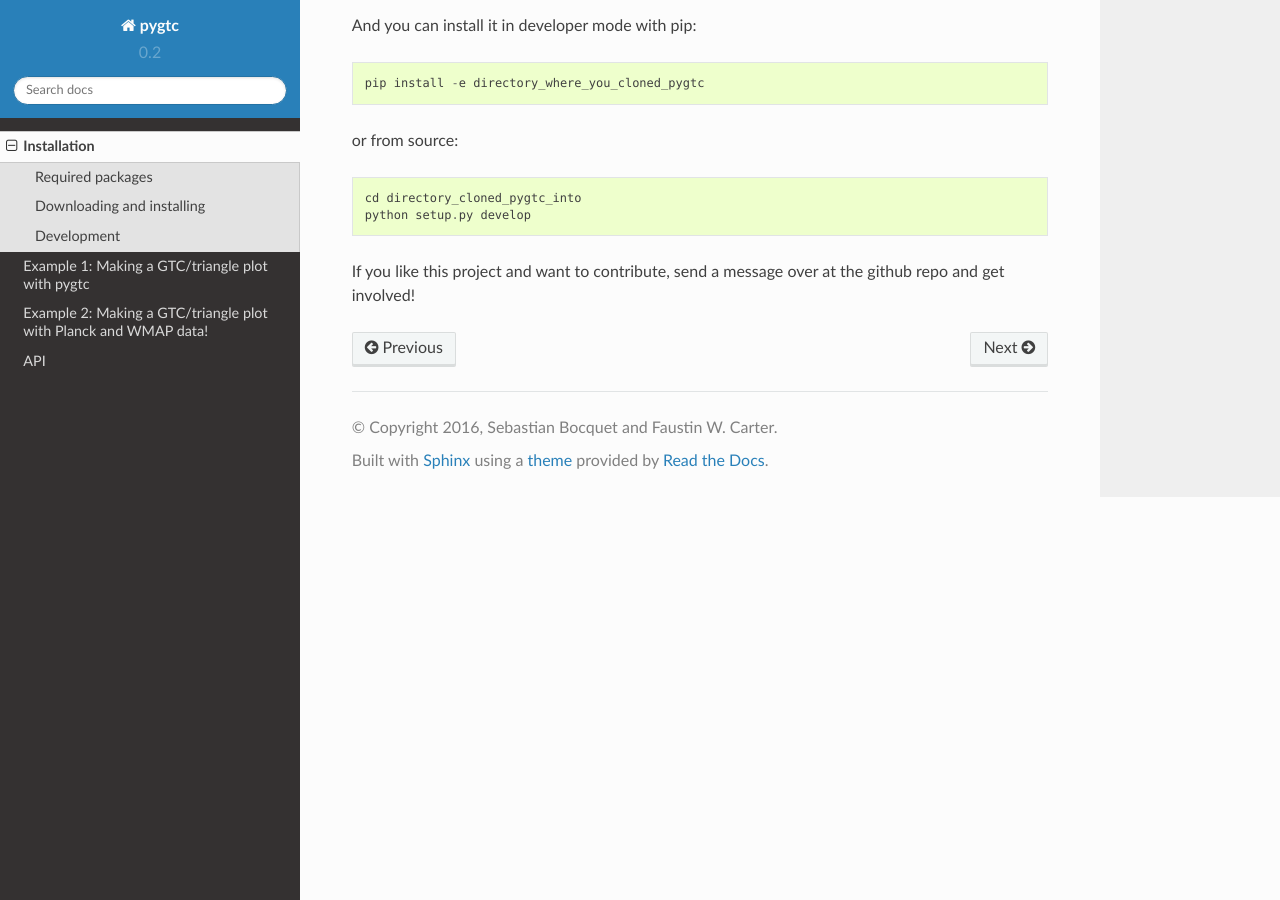
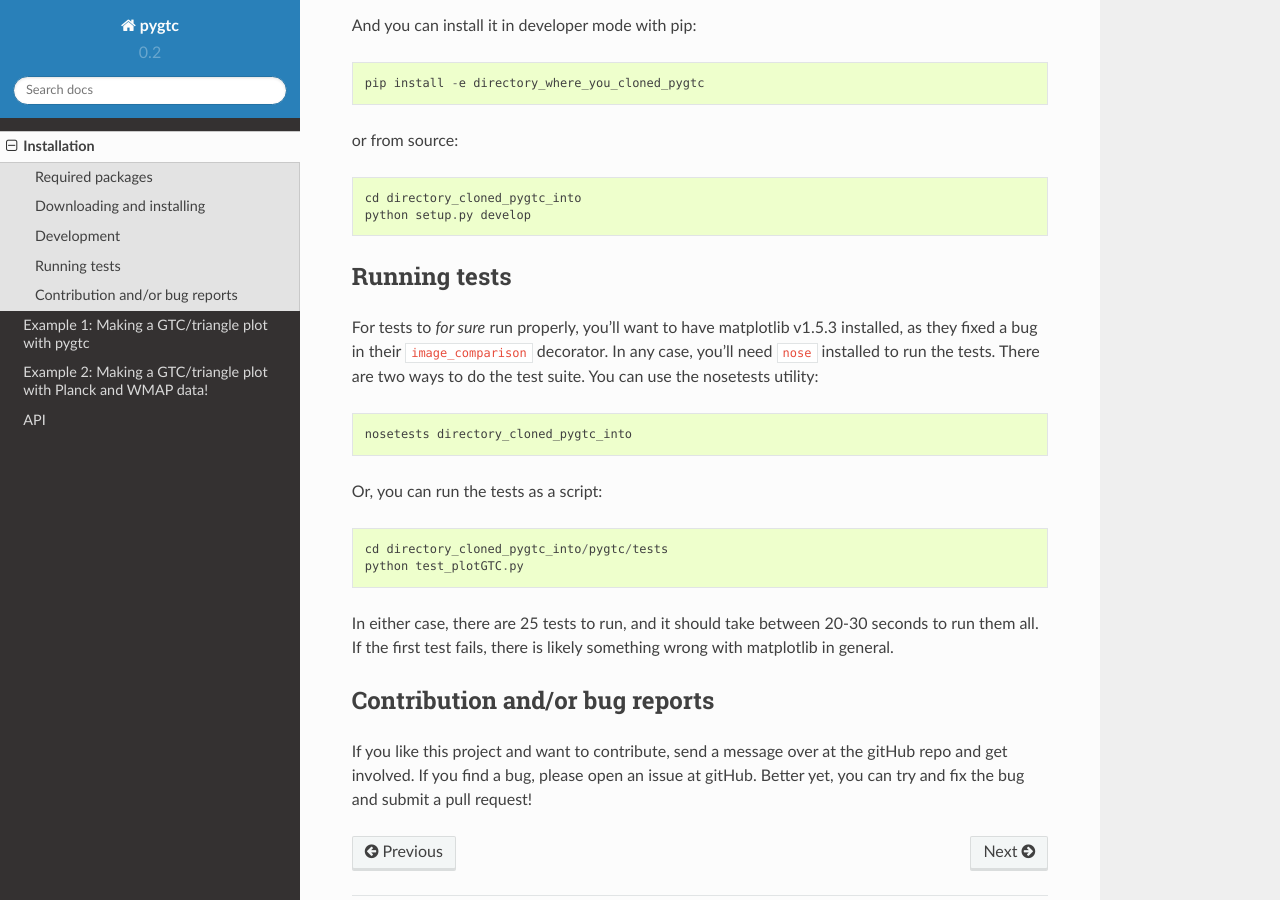
Before and after one commit to SebastianBocquet/pygtc, a Sphinx documentation site: the page built from docs/installation.rst, in a window 1280 px wide and 900 px high, scrolled down 891 px. Built offline with Sphinx 7.4.7 and the Read the Docs theme 2.0.0, drawn with Linux system fonts in a browser that asks for light colours.

Commit message:
added testing language to docs

```diff
--- a/docs/installation.rst
+++ b/docs/installation.rst
@@ -46,5 +46,28 @@ or from source::
   cd directory_cloned_pygtc_into
   python setup.py develop
 
+Running tests
+~~~~~~~~~~~~~
+
+For tests to *for sure* run properly, you'll want to have matplotlib v1.5.3
+installed, as they fixed a bug in their ``image_comparison`` decorator. In any
+case, you'll need ``nose`` installed to run the tests. There are two ways to do
+the test suite. You can use the nosetests utility::
+
+  nosetests directory_cloned_pygtc_into
+
+Or, you can run the tests as a script::
+
+  cd directory_cloned_pygtc_into/pygtc/tests
+  python test_plotGTC.py
+
+In either case, there are 25 tests to run, and it should take between 20-30
+seconds to run them all. If the first test fails, there is likely something
+wrong with matplotlib in general.
+
+Contribution and/or bug reports
+~~~~~~~~~~~~~~~~~~~~~~~~~~~~~~~
+
 If you like this project and want to contribute, send a message over at the
-github repo and get involved!
+gitHub repo and get involved. If you find a bug, please open an issue at gitHub.
+Better yet, you can try and fix the bug and submit a pull request!
```
Also changed, not shown: 6 other files.
